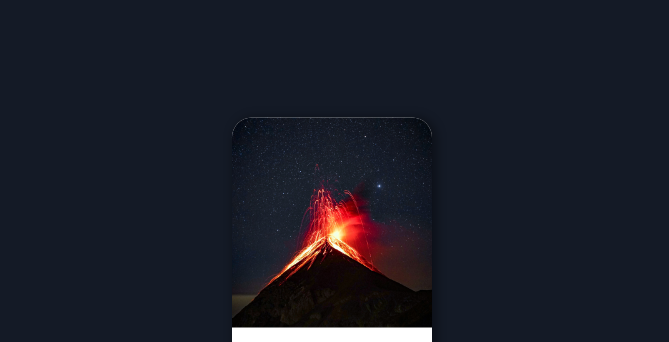
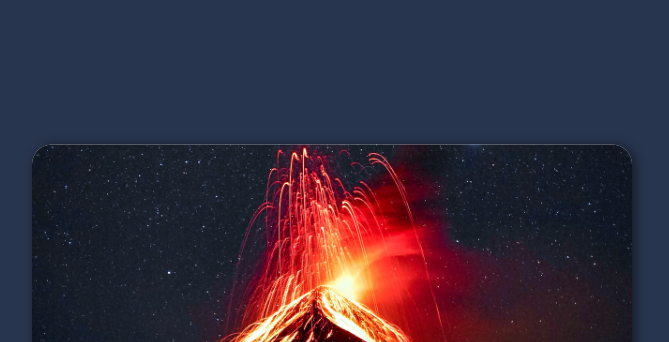
Before and after one commit to Ramon-Erik/projeto-tela-login, a plain HTML site: page index.html in a window 1280 px wide. Shown: the top 342 px of the page, without its empty margins (308-977 px from the left). Drawn offline with Linux system fonts and the light colour scheme.

Commit message:
Update style.css

```diff
--- a/estilos/style.css
+++ b/estilos/style.css
@@ -11,7 +11,7 @@ html {
 body {
     height: 100vh;
     padding: 15px;
-    background-color: #141A26;
+    background-color: #28354e;
 }
 
 .container {
@@ -24,7 +24,7 @@ main {
     left: 50%;
     transform: translate(-50%, -50%);
 
-    width: 200px;
+    width: 80vw;
     max-width: 600px;
     border-radius: 20px;
     box-shadow: 3px 1px 10px 2px #00000060;
```
